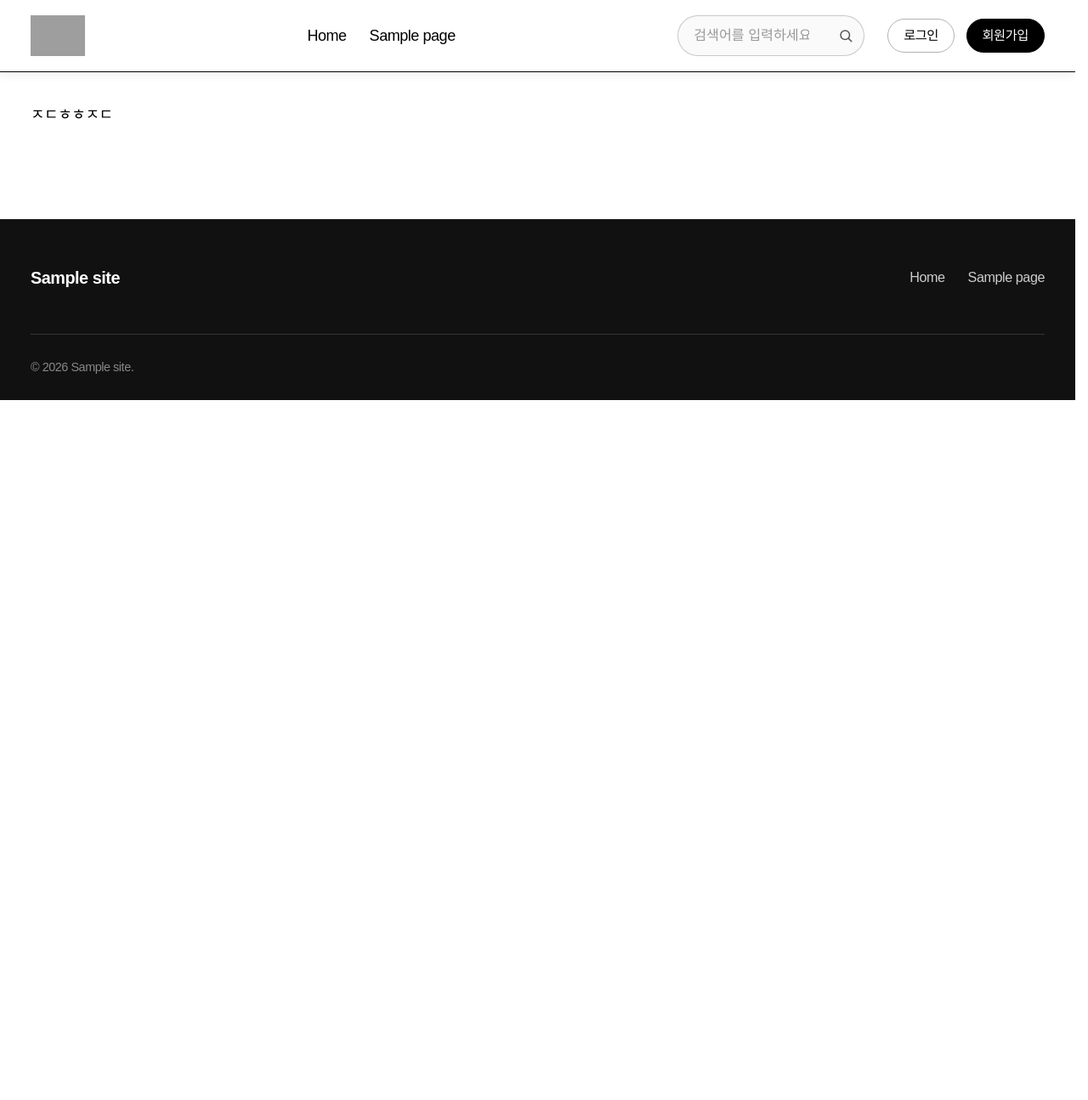
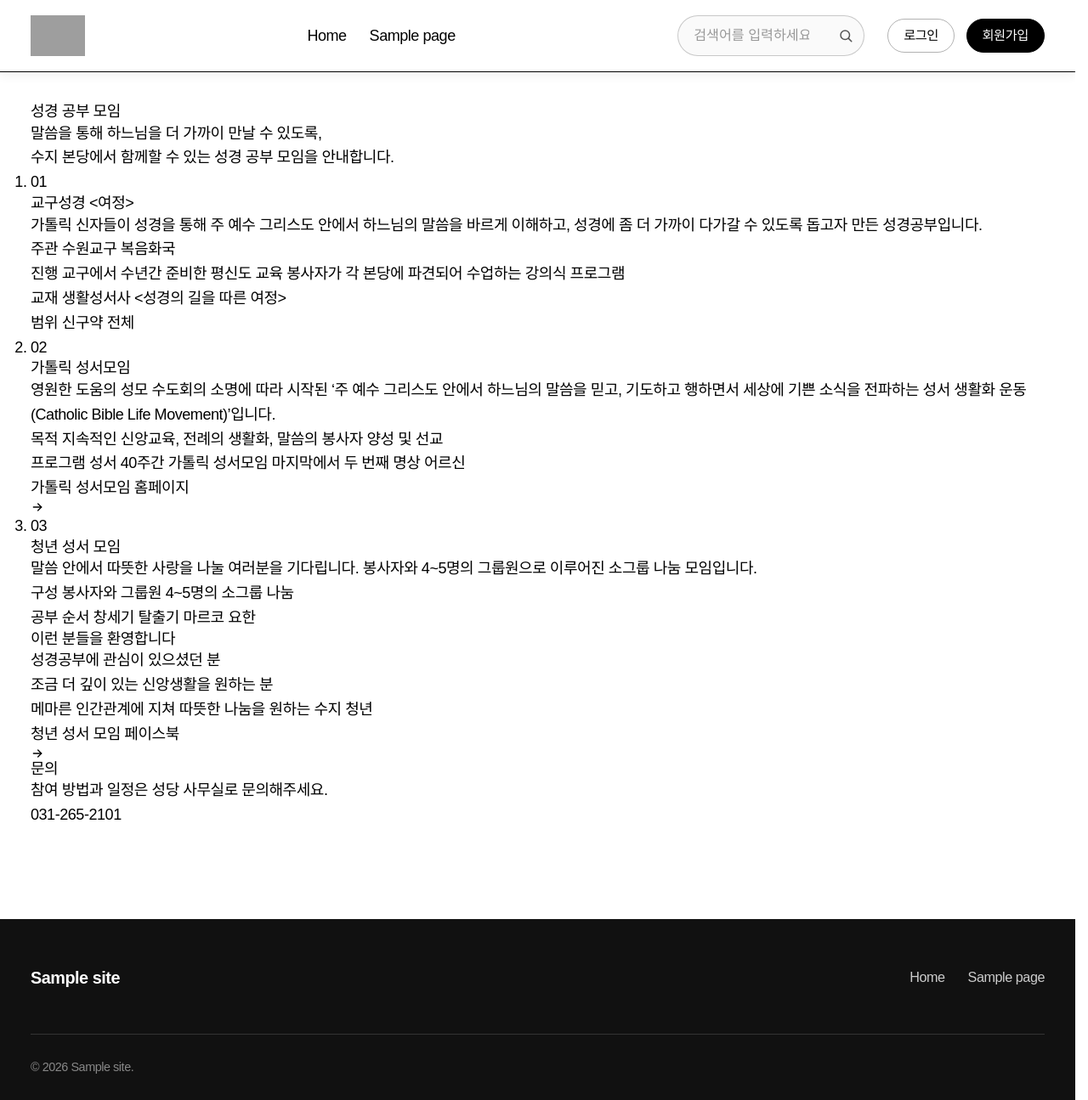
Before and after one commit to king8875/sujica, a WordPress theme: template suji/templates/page/page-bible-study.php in a window 1280 px wide. Shown: the whole page at 85% size. Before the commit the page ends 471 px from the top, so only its background shows below. Run offline with PHP 8.4 and a stand-in for WordPress, Linux system fonts and the light colour scheme; the site name, menu and one post (Sample post) are stand-ins, and other content is empty; some libraries are stand-ins or nearby versions; some web fonts are replaced; grey boxes are pictures that could not be loaded.

Commit message:
feat: 성경 공부 모임 페이지 디자인
구 사이트(sujica.or.kr/page/studygroup.php)의 세 문단짜리 본문을
프로그램별 카드로 재구성했다.

- templates/page/page-bible-study.php: 히어로 + 모임 3종 카드 + 문의
  · 줄글에 섞여 있던 주관·교재·범위·프로그램·공부 순서를 라벨-값 목록으로 분리
  · 프로그램은 칩, 공부 순서(창세기→탈출기→마르코→요한)는 화살표로 흐름 표시
  · 원문에 링크 텍스트로만 있던 biblemove.com / 청년 성서모임 페이스북을 버튼으로
- assets/css/pages/bible-study.css: catechumen 페이지와 같은 디자인 언어
  (860px 폭, 무채색, 카드 라운드 10~12px, 600px 이하 라벨 상단 배치)
- inc/enqueue/enqueue.php: bible-study 페이지에서만 CSS 로드

구 사이트 상단 배너 이미지는 해당 대분류 공용 배너라 가져오지 않았다.

Co-Authored-By: Claude Opus 5 <noreply@anthropic.com>

```diff
--- a/suji/inc/enqueue/enqueue.php
+++ b/suji/inc/enqueue/enqueue.php
@@ -42,6 +42,10 @@ function suji_enqueue_assets() {
 		wp_enqueue_style( 'suji-catechumen', SUJI_URI . '/assets/css/pages/catechumen.css', array( 'suji-common' ), suji_asset_version( '/assets/css/pages/catechumen.css' ) );
 	}
 
+	if ( is_page( 'bible-study' ) ) {
+		wp_enqueue_style( 'suji-bible-study', SUJI_URI . '/assets/css/pages/bible-study.css', array( 'suji-common' ), suji_asset_version( '/assets/css/pages/bible-study.css' ) );
+	}
+
 	if ( is_tax( 'board_cat' ) || is_search() ) {
 		wp_enqueue_style( 'suji-board-archive', SUJI_URI . '/assets/css/pages/board-archive.css', array( 'suji-board-post' ), suji_asset_version( '/assets/css/pages/board-archive.css' ) );
 	}
--- a/suji/templates/page/page-bible-study.php
+++ b/suji/templates/page/page-bible-study.php
@@ -1,13 +1,149 @@
 <?php
-if (! defined('ABSPATH')) {
-    exit;
+if ( ! defined( 'ABSPATH' ) ) {
+	exit;
 }
 
 get_header();
 ?>
 
-<main id="primary" class="site-main">
-    ㅈㄷㅎㅎㅈㄷ
+<main id="primary" class="site-main bible-study">
+
+	<header class="bs-hero">
+		<h1 class="bs-title">성경 공부 모임</h1>
+		<p class="bs-lead">말씀을 통해 하느님을 더 가까이 만날 수 있도록,<br>
+			수지 본당에서 함께할 수 있는 성경 공부 모임을 안내합니다.</p>
+	</header>
+
+	<div class="bs-body">
+
+		<ol class="bs-list">
+
+			<li class="bs-item">
+				<div class="bs-item-head">
+					<span class="bs-num" aria-hidden="true">01</span>
+					<h2 class="bs-name">교구성경 &lt;여정&gt;</h2>
+				</div>
+
+				<p class="bs-desc">
+					가톨릭 신자들이 성경을 통해 주 예수 그리스도 안에서 하느님의 말씀을 바르게 이해하고,
+					성경에 좀 더 가까이 다가갈 수 있도록 돕고자 만든 성경공부입니다.
+				</p>
+
+				<ul class="bs-facts">
+					<li>
+						<span class="bs-fact-label">주관</span>
+						<span class="bs-fact-value">수원교구 복음화국</span>
+					</li>
+					<li>
+						<span class="bs-fact-label">진행</span>
+						<span class="bs-fact-value">교구에서 수년간 준비한 평신도 교육 봉사자가 각 본당에 파견되어 수업하는 강의식 프로그램</span>
+					</li>
+					<li>
+						<span class="bs-fact-label">교재</span>
+						<span class="bs-fact-value">생활성서사 &lt;성경의 길을 따른 여정&gt;</span>
+					</li>
+					<li>
+						<span class="bs-fact-label">범위</span>
+						<span class="bs-fact-value">신구약 전체</span>
+					</li>
+				</ul>
+			</li>
+
+			<li class="bs-item">
+				<div class="bs-item-head">
+					<span class="bs-num" aria-hidden="true">02</span>
+					<h2 class="bs-name">가톨릭 성서모임</h2>
+				</div>
+
+				<p class="bs-desc">
+					영원한 도움의 성모 수도회의 소명에 따라 시작된 &lsquo;주 예수 그리스도 안에서 하느님의 말씀을 믿고,
+					기도하고 행하면서 세상에 기쁜 소식을 전파하는 성서 생활화 운동(Catholic Bible Life Movement)&rsquo;입니다.
+				</p>
+
+				<ul class="bs-facts">
+					<li>
+						<span class="bs-fact-label">목적</span>
+						<span class="bs-fact-value">지속적인 신앙교육, 전례의 생활화, 말씀의 봉사자 양성 및 선교</span>
+					</li>
+					<li>
+						<span class="bs-fact-label">프로그램</span>
+						<span class="bs-fact-value">
+							<span class="bs-chips">
+								<span class="bs-chip">성서 40주간</span>
+								<span class="bs-chip">가톨릭 성서모임</span>
+								<span class="bs-chip">마지막에서 두 번째 명상 <small>어르신</small></span>
+							</span>
+						</span>
+					</li>
+				</ul>
+
+				<a class="bs-link" href="https://www.biblemove.com" target="_blank" rel="noopener noreferrer">
+					가톨릭 성서모임 홈페이지
+					<svg viewBox="0 0 24 24" width="16" height="16" fill="none" stroke="currentColor"
+					     stroke-width="2" stroke-linecap="round" stroke-linejoin="round" aria-hidden="true">
+						<line x1="5" y1="12" x2="19" y2="12"></line>
+						<polyline points="13 6 19 12 13 18"></polyline>
+					</svg>
+				</a>
+			</li>
+
+			<li class="bs-item">
+				<div class="bs-item-head">
+					<span class="bs-num" aria-hidden="true">03</span>
+					<h2 class="bs-name">청년 성서 모임</h2>
+				</div>
+
+				<p class="bs-desc">
+					말씀 안에서 따뜻한 사랑을 나눌 여러분을 기다립니다.
+					봉사자와 4~5명의 그룹원으로 이루어진 소그룹 나눔 모임입니다.
+				</p>
+
+				<ul class="bs-facts">
+					<li>
+						<span class="bs-fact-label">구성</span>
+						<span class="bs-fact-value">봉사자와 그룹원 4~5명의 소그룹 나눔</span>
+					</li>
+					<li>
+						<span class="bs-fact-label">공부 순서</span>
+						<span class="bs-fact-value">
+							<span class="bs-steps">
+								<span class="bs-step">창세기</span>
+								<span class="bs-step">탈출기</span>
+								<span class="bs-step">마르코</span>
+								<span class="bs-step">요한</span>
+							</span>
+						</span>
+					</li>
+				</ul>
+
+				<div class="bs-welcome">
+					<h3 class="bs-welcome-title">이런 분들을 환영합니다</h3>
+					<ul class="bs-welcome-list">
+						<li>성경공부에 관심이 있으셨던 분</li>
+						<li>조금 더 깊이 있는 신앙생활을 원하는 분</li>
+						<li>메마른 인간관계에 지쳐 따뜻한 나눔을 원하는 수지 청년</li>
+					</ul>
+				</div>
+
+				<a class="bs-link" href="https://www.facebook.com/Suwonyouthbible" target="_blank" rel="noopener noreferrer">
+					청년 성서 모임 페이스북
+					<svg viewBox="0 0 24 24" width="16" height="16" fill="none" stroke="currentColor"
+					     stroke-width="2" stroke-linecap="round" stroke-linejoin="round" aria-hidden="true">
+						<line x1="5" y1="12" x2="19" y2="12"></line>
+						<polyline points="13 6 19 12 13 18"></polyline>
+					</svg>
+				</a>
+			</li>
+
+		</ol>
+
+		<section class="bs-contact">
+			<h2 class="bs-contact-title">문의</h2>
+			<p>참여 방법과 일정은 성당 사무실로 문의해주세요.</p>
+			<a class="bs-tel" href="tel:031-265-2101">031-265-2101</a>
+		</section>
+
+	</div>
 </main>
 
 <?php
```
Also changed, not shown: suji/assets/css/pages/bible-study.css (added, +325 -0 lines).
